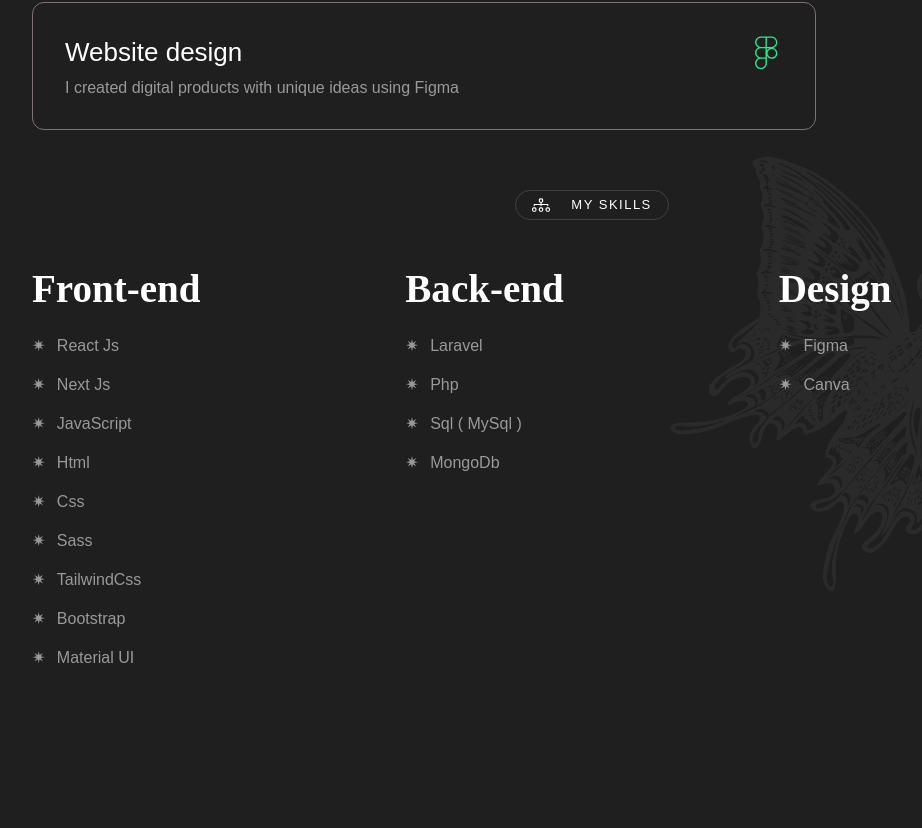
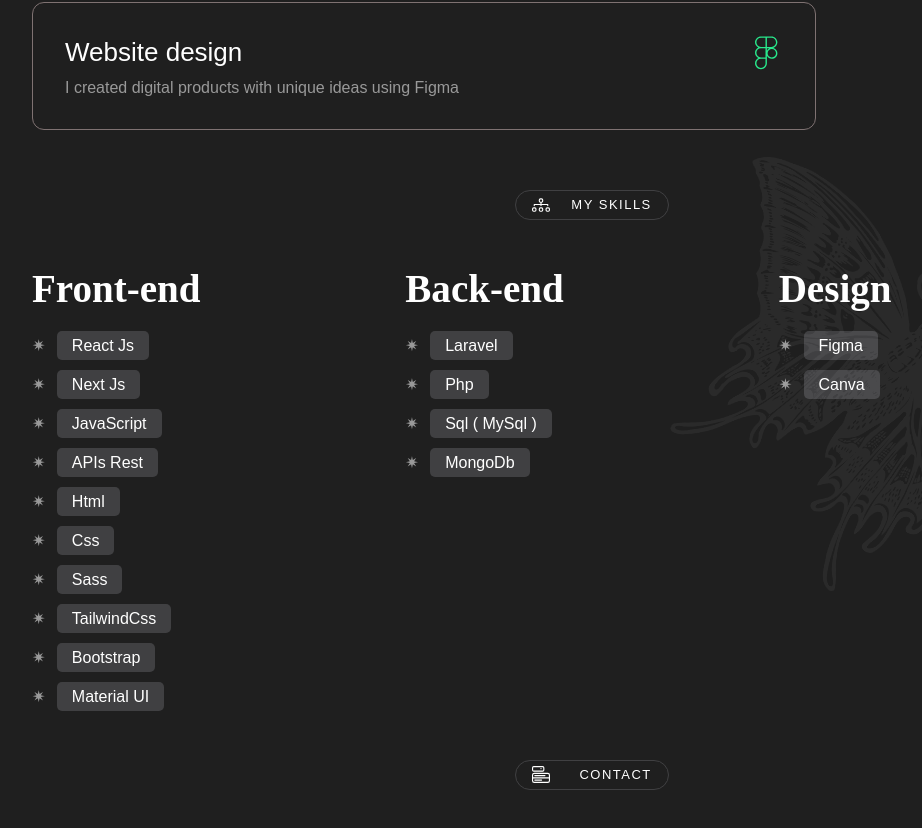
Before and after one commit to HamzaOutmassint24/Portfolio, a React (Create React App) app: page / in a window 1280 px wide. Shown: the part 1520-2348 px from the top of the page, without its empty margins (48-970 px from the left). After the commit the page ends 2310 px from the top, so only its background shows below. Built offline with nearby package versions, Linux system fonts and the light colour scheme.

Commit message:
few changes in skills section

```diff
--- a/src/components/Navbar.jsx
+++ b/src/components/Navbar.jsx
@@ -69,7 +69,7 @@
           </li>
         </ul>
       </nav>
-      <nav className="lg:hidden sm:flex justify-end relative top-10">
+      <nav className="lg:hidden sm:flex justify-end relative top-10 z-50">
         <button onClick={() => { setOpen(!open);}} className="fixed bg-bg-color border-1 border-fourth-color rounded-full">
           <List size={50} className="p-3" />
         </button>
--- a/src/components/SkillsSection.jsx
+++ b/src/components/SkillsSection.jsx
@@ -3,7 +3,7 @@
 
 export const SkillsSection = () => {
   return (
-    <section className="h-screen pt-9 mt-6 overflow-hidden" id="skills-section">
+    <section className="xl:h-full lg:h-screen exactly-1024:h-fit pt-9 mt-6 overflow-hidden" id="skills-section">
       <div className="flex items-center md:justify-center sm:justify-start">
           <div className="border-1 border-second-color items-center rounded-full text-sm p-1 px-4 font-second-font tracking-normal sm:w-sm  md:w-md lg:w-lg xl:w-xl flex justify-between">
               <Diagram3 size={18}/>
@@ -19,16 +19,17 @@
             <li>✷ <span>React Js</span></li>
             <li>✷ <span>Next Js</span> </li>
             <li>✷ <span>JavaScript</span> </li>
+            <li>✷ <span>APIs Rest</span> </li>
             <li>✷ <span>Html</span> </li>
             <li>✷ <span>Css</span> </li>
             <li>✷ <span>Sass</span> </li>
             <li>✷ <span> TailwindCss</span> </li>
             <li>✷ <span> Bootstrap</span> </li>
-            <li>✷ <span> Material UI</span>  </li>
+            <li>✷ <span> Material UI</span> </li>
           </ul>
           </div>
           <div>
-          <h1 className="text-4xl font-bold mb-4">Back-end</h1>
+          <h1 className="text-4xl font-bold mb-4 z-50">Back-end</h1>
           <ul className="font-second-font text-fifth-color back-end">
             <li>✷  <span>Laravel</span> </li>
             <li>✷  <span>Php</span> </li>
@@ -37,7 +38,7 @@
           </ul>
           </div>
           <div>
-          <h1 className="text-4xl font-bold mb-4">Design</h1>
+          <h1 className="text-4xl font-bold mb-4 z-50">Design</h1>
           <ul className="font-second-font text-fifth-color design">
           <li>✷  <span>Figma</span> </li>
           <li>✷  <span>Canva</span> </li>
--- a/src/index.css
+++ b/src/index.css
@@ -58,4 +58,8 @@
 }
 .front-end li  span, .back-end li  span, .design li span{
     margin-left: 7px;
+    background-color: #404042;
+    color: #fff;
+    padding: 6px 15px;
+    border-radius: 5px;
 }
```
